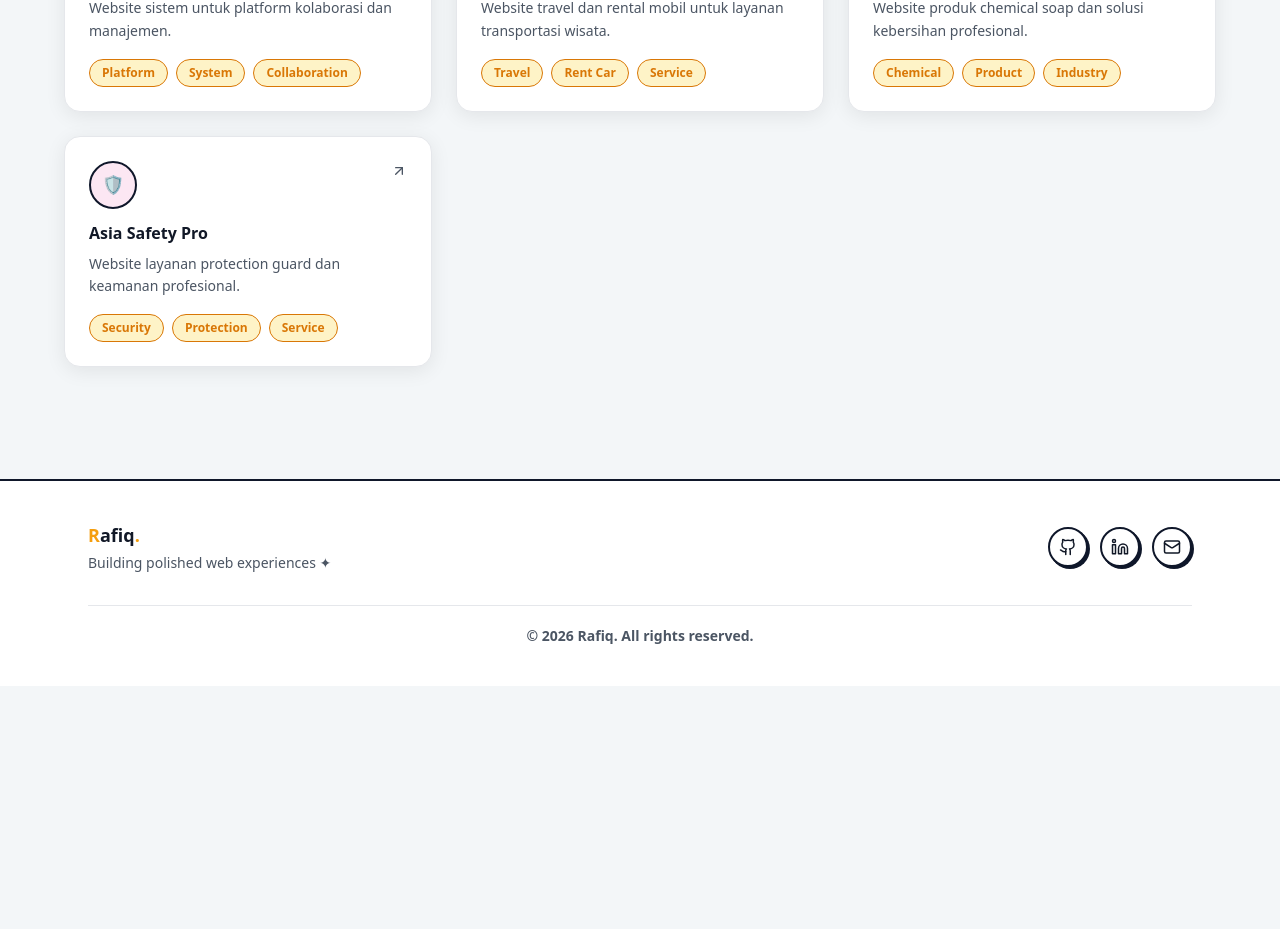
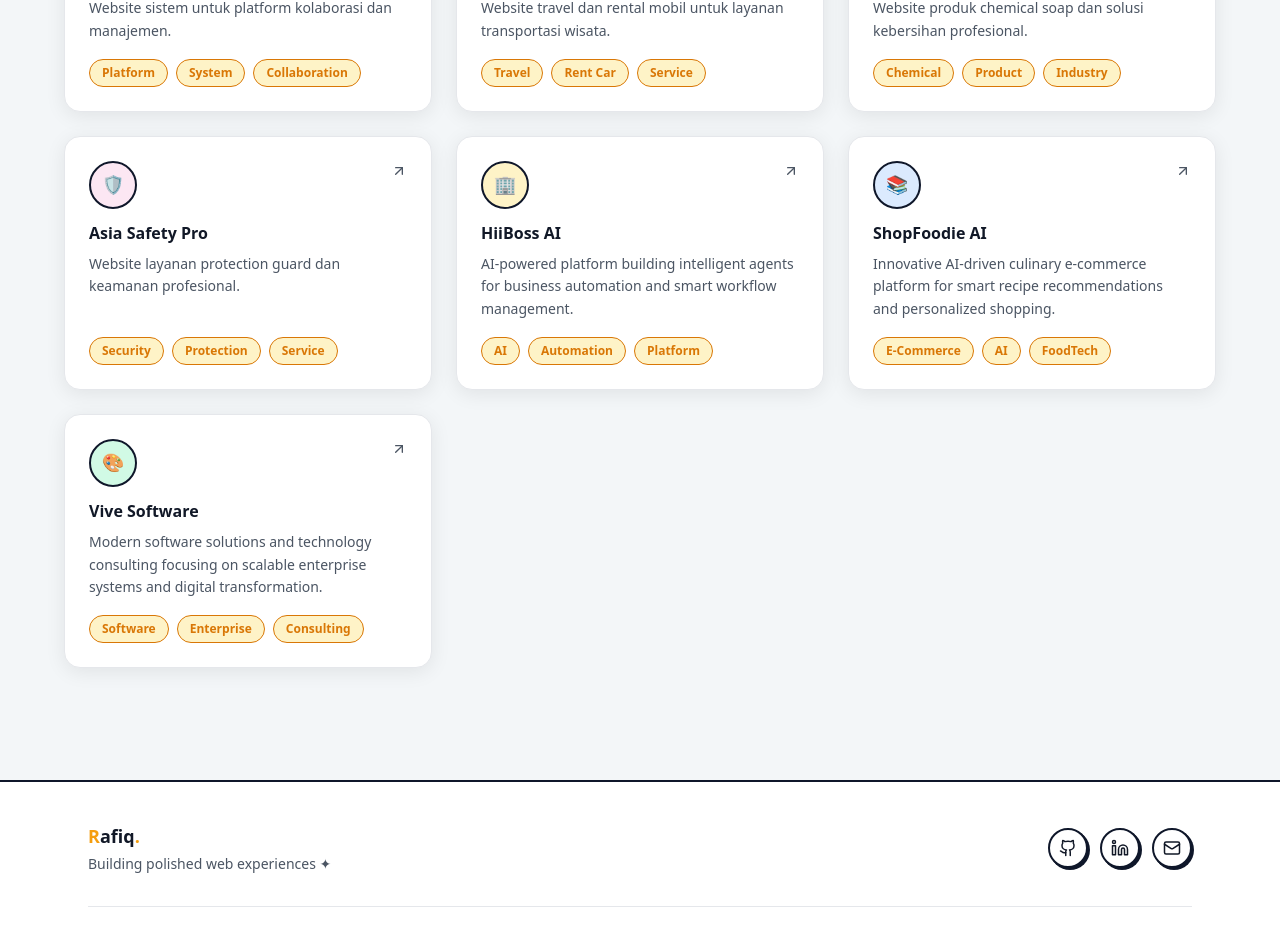
Before and after one commit to raakanaka/rafiq.biz.id, a Next.js app: page /projects in a window 1280 px wide. Shown: the part 1460-2389 px from the top of the page. Before the commit the page ends 2146 px from the top, so only its background shows below. Built offline with nearby package versions, Linux system fonts and the light colour scheme.

Commit message:
feat: add new projects page displaying a list of client and personal work.

```diff
--- a/app/projects/page.tsx
+++ b/app/projects/page.tsx
@@ -139,6 +139,27 @@ const projects = [
         tech: ["Security", "Protection", "Service"],
         link: "https://asiasafety.pro",
     },
+    {
+        id: 17,
+        title: "HiiBoss AI",
+        description: "AI-powered platform building intelligent agents for business automation and smart workflow management.",
+        tech: ["AI", "Automation", "Platform"],
+        link: "https://hiiboss.ai/",
+    },
+    {
+        id: 18,
+        title: "ShopFoodie AI",
+        description: "Innovative AI-driven culinary e-commerce platform for smart recipe recommendations and personalized shopping.",
+        tech: ["E-Commerce", "AI", "FoodTech"],
+        link: "https://shopfoodie-ai.com/",
+    },
+    {
+        id: 19,
+        title: "Vive Software",
+        description: "Modern software solutions and technology consulting focusing on scalable enterprise systems and digital transformation.",
+        tech: ["Software", "Enterprise", "Consulting"],
+        link: "https://vive.software/",
+    },
 ];
 
 export default function Projects() {
```
